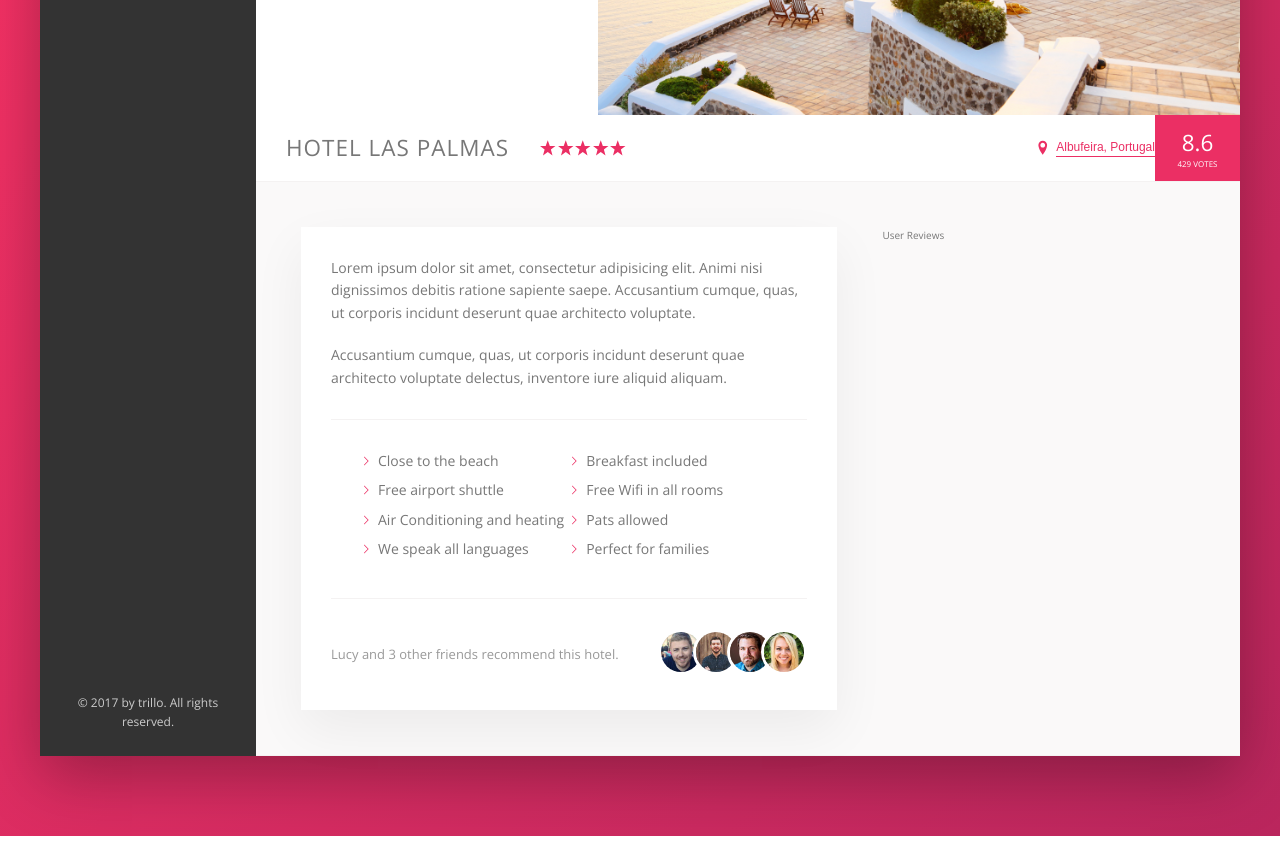
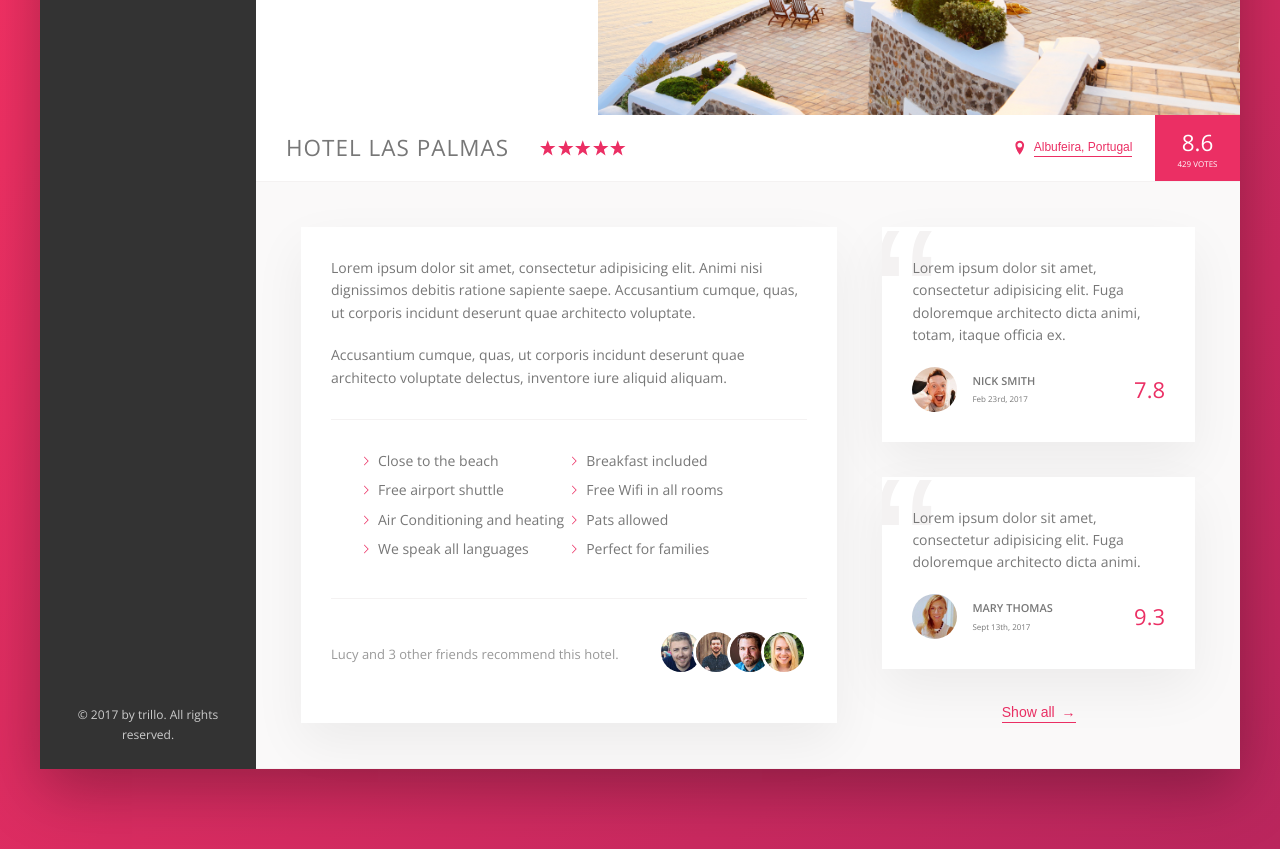
Before and after one commit to Mark-Prime/Trillo, a website: page index.html in a window 1280 px wide. Shown: the part 420-1269 px from the top of the page. Drawn offline with nearby package versions, Linux system fonts and the light colour scheme.

Commit message:
Built the user reviews section

```diff
--- a/index.html
+++ b/index.html
@@ -164,7 +164,34 @@
                             </div>
                         </div>
                         <div class="user-reviews">
-                            User Reviews
+                            <figure class="review">
+                                <blockquote class="review__text">
+                                    Lorem ipsum dolor sit amet, consectetur adipisicing elit. Fuga doloremque architecto dicta animi, totam, itaque officia ex.
+                                </blockquote>
+                                <figcaption class="review__user">
+                                    <img src="img/user-1.jpg" alt="User 1" class="review__photo">
+                                    <div class="review__user-box">
+                                        <p class="review__user-name">Nick Smith</p>
+                                        <p class="review__user-date">Feb 23rd, 2017</p>
+                                    </div>
+                                    <div class="review__rating">7.8</div>
+                                </figcaption>
+                            </figure>
+                            <figure class="review">
+                                <blockquote class="review__text">
+                                    Lorem ipsum dolor sit amet, consectetur adipisicing elit. Fuga doloremque architecto dicta animi.
+                                </blockquote>
+                                <figcaption class="review__user">
+                                    <img src="img/user-2.jpg" alt="User 2" class="review__photo">
+                                    <div class="review__user-box">
+                                        <p class="review__user-name">Mary Thomas</p>
+                                        <p class="review__user-date">Sept 13th, 2017</p>
+                                    </div>
+                                    <div class="review__rating">9.3</div>
+                                </figcaption>
+                            </figure>
+
+                            <button class="btn-inline">Show all <span>&rarr;</span></button>
                         </div>
                     </div>
                 </main>
--- a/sass/_components.scss
+++ b/sass/_components.scss
@@ -227,6 +227,7 @@
         font-size: 1.2rem;
         display: flex;
         align-items: center;
+        margin-right: 2.25rem;
     }
 
     &__icon-location {
@@ -270,8 +271,17 @@
     cursor: pointer;
     transition: all .2s;
 
+    & span {
+        margin-left: 3px;
+        transition: margin-left .2s;
+    }
+
     &:hover {
         color: var(--color-grey-dark-1);
+
+        span {
+            margin-left: 8px;
+        }
     }
 
     &:focus {
@@ -352,10 +362,6 @@
         margin-right: auto;
     }
 
-    &__friends {
-
-    }
-
     &__photo {
         box-sizing: content-box;
         height: 4rem;
@@ -368,3 +374,66 @@
         margin-right: -1.5rem;
     }
 }
+
+/////////////////////////////////////
+// Reviews
+.review {
+    background-color: #fff;
+    box-shadow: var(--shadow-light);
+    padding: 3rem;
+    margin-bottom: 3.5rem;
+    position: relative;
+    overflow: hidden;
+
+    &__text {
+        margin-bottom: 2rem;
+        z-index: 10;
+        position: relative;
+    }
+
+    &__user {
+        display: flex;
+        align-items: center;
+    }
+
+    &__photo {
+        height: 4.5rem;
+        width: 4.5rem;
+        border-radius: 50%;
+        margin-right: 1.5rem;
+    }
+
+    &__user-box {
+        margin-right: auto;
+    }
+
+    &__user-name {
+        font-size: 1.1rem;
+        font-weight: 600;
+        text-transform: uppercase;
+        margin-bottom: .4rem;
+    }
+
+    &__user-date {
+        font-size: .8rem;
+        color: var(--color-grey-dark-2);
+    }
+
+    &__rating {
+        color: var(--color-primary);
+        font-size: 2.2rem;
+        font-weight: 300;
+    }
+
+    &::before {
+        content: '\201C';
+        position: absolute;
+        top: -2.75rem;
+        left: -1rem;
+        line-height: 1;
+        font-size: 20rem;
+        color: var(--color-grey-light-2);
+        font-family: sans-serif;
+        z-index: 1;
+    }
+}
--- a/sass/_layout.scss
+++ b/sass/_layout.scss
@@ -37,6 +37,7 @@
 }
 
 .detail {
+    font-size: 1.4rem;
     display: flex;
     padding: 4.5rem;
     background-color: var(--color-grey-light-1);
@@ -46,7 +47,6 @@
 .description {
     background-color: #fff;
     box-shadow: var(--shadow-light);
-    font-size: 1.4rem;
     padding: 3rem;
     flex: 0 0 60%;
     margin-right: 4.5rem
@@ -54,4 +54,9 @@
 
 .user-reviews {
     flex: 1;
+
+    display: flex;
+    flex-direction: column;
+
+    align-items: center;
 }
```
Also changed, not shown: css/style.css.
